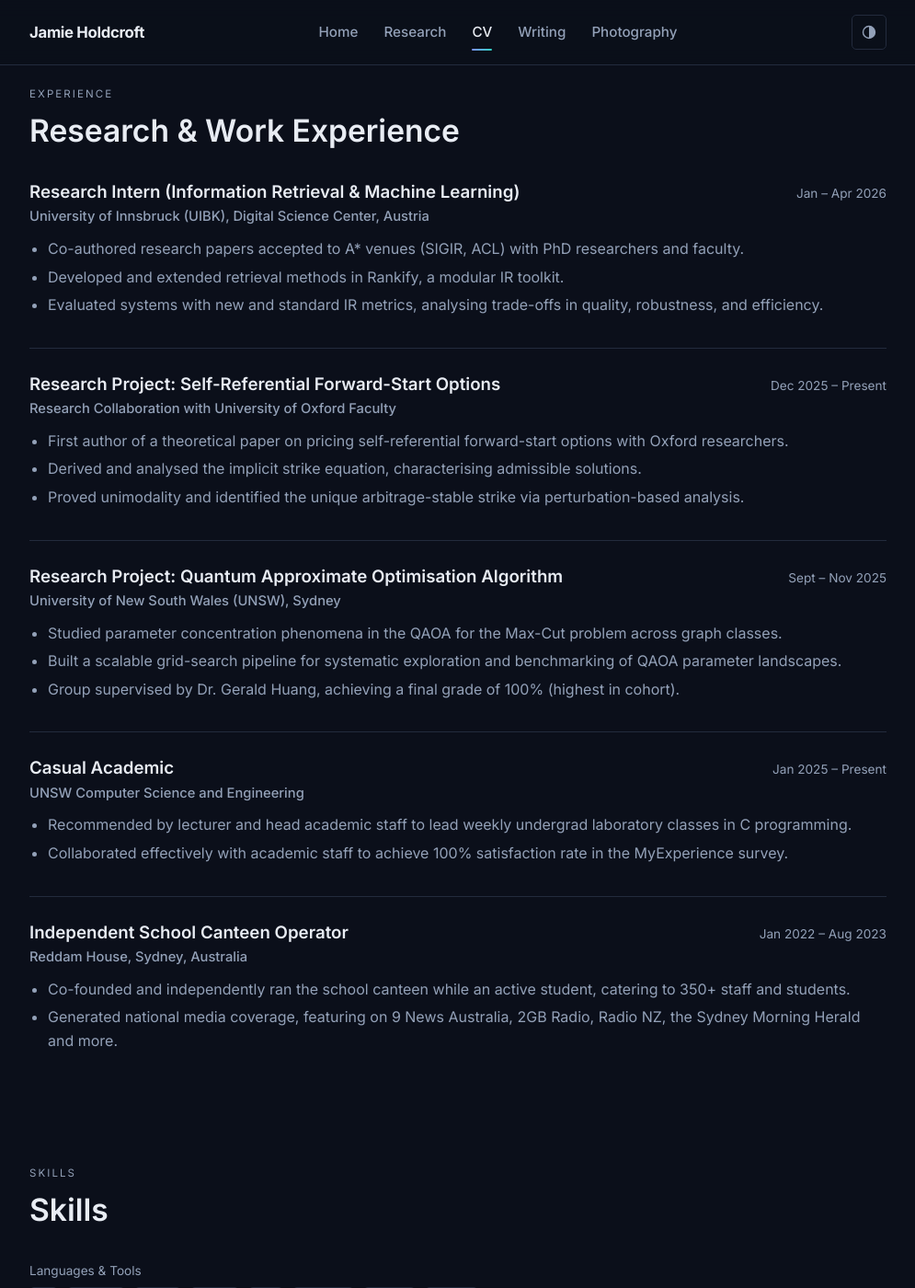
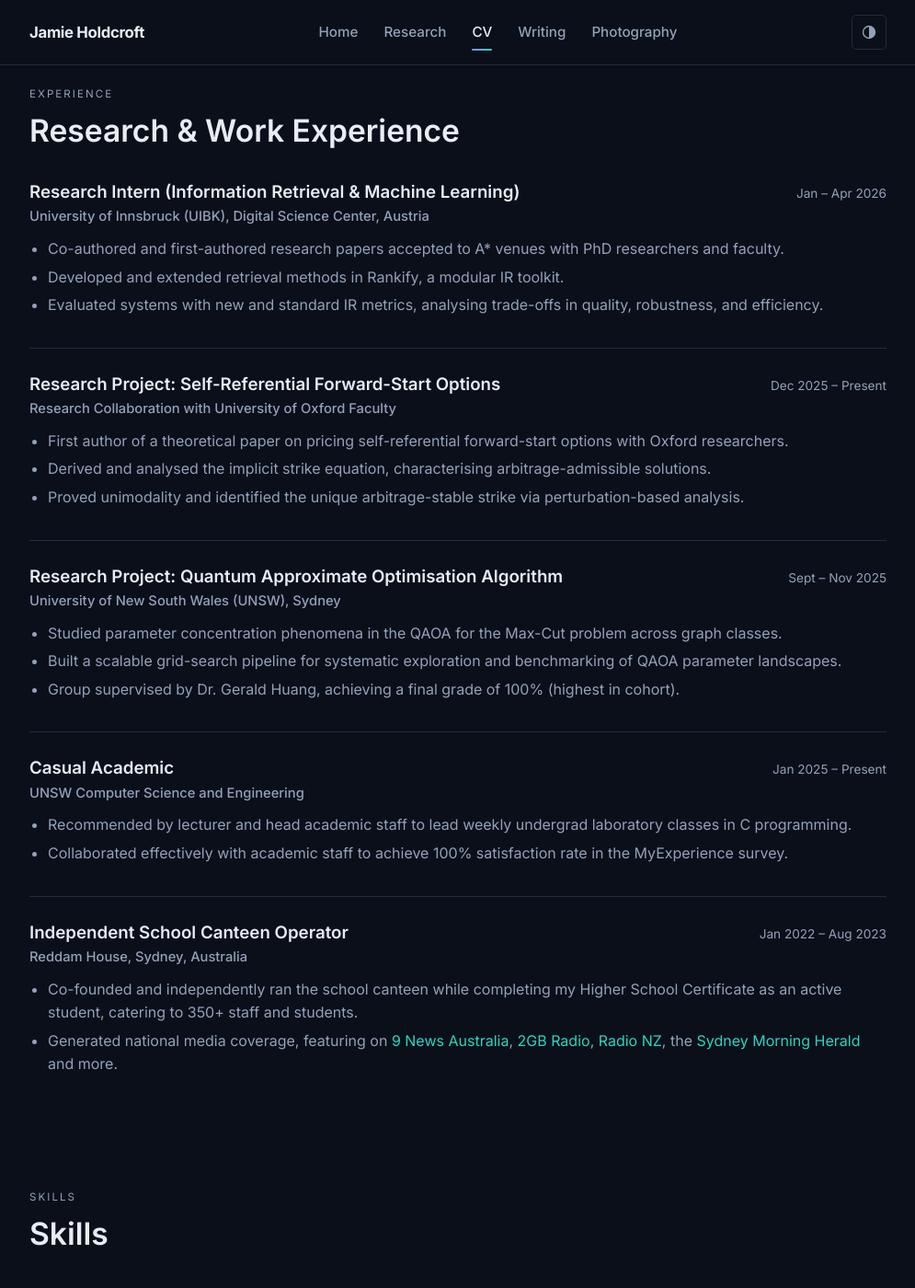
Before and after one commit to JamieHoldcroft/jamieholdcroft.github.io, a Jekyll site: the page built from cv.html, in a window 1280 px wide and 1400 px high, scrolled down 1223 px. Shown: the whole window at 92% size, without its empty margins (142-1137 px from the left). Built offline with Jekyll 4.4.1, drawn with Linux system fonts in a browser that asks for light colours; some of the changed text lies outside the part shown.

Commit message:
Link media outlets to their articles in canteen CV entry

```diff
--- a/cv.html
+++ b/cv.html
@@ -7,7 +7,7 @@
   <div class="container">
     <span class="eyebrow">CV</span>
     <h1>Curriculum Vitae</h1>
-    <p class="hero-lede">Education, research experience, and skills.</p>
+    <p class="hero-lede">Education, experience, and skills.</p>
     <div class="hero-actions">
       {% if site.data.cv.pdf and site.data.cv.pdf != "" %}
       <a class="btn btn-primary" href="{{ site.data.cv.pdf | relative_url }}" target="_blank" rel="noopener">Download PDF</a>
@@ -30,7 +30,7 @@
           <h3>Bachelor of Science (Mathematics Major, Physics Minor) | Bachelor of Computer Science</h3>
           <span class="cv-org">University of New South Wales (UNSW), Sydney, Australia</span>
         </div>
-        <span class="cv-date">Expected Aug 2027</span>
+        <span class="cv-date">Expected Dec 2027</span>
       </div>
       <p>Weighted Average Mark (WAM): 82.87, Distinction</p>
       <ul>
@@ -48,7 +48,7 @@
       </div>
       <ul>
         <li>Awarded DAAD STIBET Scholarship, funded by the German Academic Exchange Service</li>
-        <li><strong>Selected Advanced Coursework (Postgraduate-level):</strong> Mathematical Modeling and Simulation, Deep Learning, Logic, Applied Regression</li>
+        <li><strong>Selected Advanced Coursework (Postgraduate-level):</strong> Mathematical Modelling and Simulation, Measure-theoretic Probability and Statistics</li>
       </ul>
     </div>
     <div class="cv-entry">
@@ -81,7 +81,7 @@
         <span class="cv-date">Jan – Apr 2026</span>
       </div>
       <ul>
-        <li>Co-authored research papers accepted to A* venues (SIGIR, ACL) with PhD researchers and faculty.</li>
+        <li>Co-authored and first-authored research papers accepted to A* venues with PhD researchers and faculty.</li>
         <li>Developed and extended retrieval methods in Rankify, a modular IR toolkit.</li>
         <li>Evaluated systems with new and standard IR metrics, analysing trade-offs in quality, robustness, and efficiency.</li>
       </ul>
@@ -96,7 +96,7 @@
       </div>
       <ul>
         <li>First author of a theoretical paper on pricing self-referential forward-start options with Oxford researchers.</li>
-        <li>Derived and analysed the implicit strike equation, characterising admissible solutions.</li>
+        <li>Derived and analysed the implicit strike equation, characterising arbitrage-admissible solutions.</li>
         <li>Proved unimodality and identified the unique arbitrage-stable strike via perturbation-based analysis.</li>
       </ul>
     </div>
@@ -136,8 +136,8 @@
         <span class="cv-date">Jan 2022 – Aug 2023</span>
       </div>
       <ul>
-        <li>Co-founded and independently ran the school canteen while an active student, catering to 350+ staff and students.</li>
-        <li>Generated national media coverage, featuring on 9 News Australia, 2GB Radio, Radio NZ, the Sydney Morning Herald and more.</li>
+        <li>Co-founded and independently ran the school canteen while completing my Higher School Certificate as an active student, catering to 350+ staff and students.</li>
+        <li>Generated national media coverage, featuring on <a href="https://www.nine.com.au/lifestyle/family-relationships/parenting/sydney-teens-running-successful-bondi-school-canteen-20221011-p5qh7t.html" target="_blank" rel="noopener">9 News Australia</a>, <a href="https://www.2gb.com/the-high-school-students-taking-their-canteen-by-storm/" target="_blank" rel="noopener">2GB Radio</a>, <a href="https://www.rnz.co.nz/national/programmes/first-up/audio/2018864293/enterprising-students-save-canteen-from-closure" target="_blank" rel="noopener">Radio NZ</a>, the <a href="https://www.smh.com.au/national/nsw/students-took-over-this-bondi-school-s-canteen-and-are-making-a-handy-profit-20220922-p5bk3p.html" target="_blank" rel="noopener">Sydney Morning Herald</a> and more.</li>
       </ul>
     </div>
   </div>
@@ -199,20 +199,3 @@
     </div>
   </div>
 </section>
-
-<section class="section" style="padding-top: 0;">
-  <div class="container">
-    <div class="section-head">
-      <span class="eyebrow">Interests</span>
-      <h2>Interests</h2>
-    </div>
-    <div class="skills-list">
-      <span class="tag">Poetry</span>
-      <span class="tag">Philosophy</span>
-      <span class="tag">Environmental Sciences</span>
-      <span class="tag">Surfing</span>
-      <span class="tag">Alpine Hiking</span>
-      <span class="tag">Jazz</span>
-    </div>
-  </div>
-</section>
```
